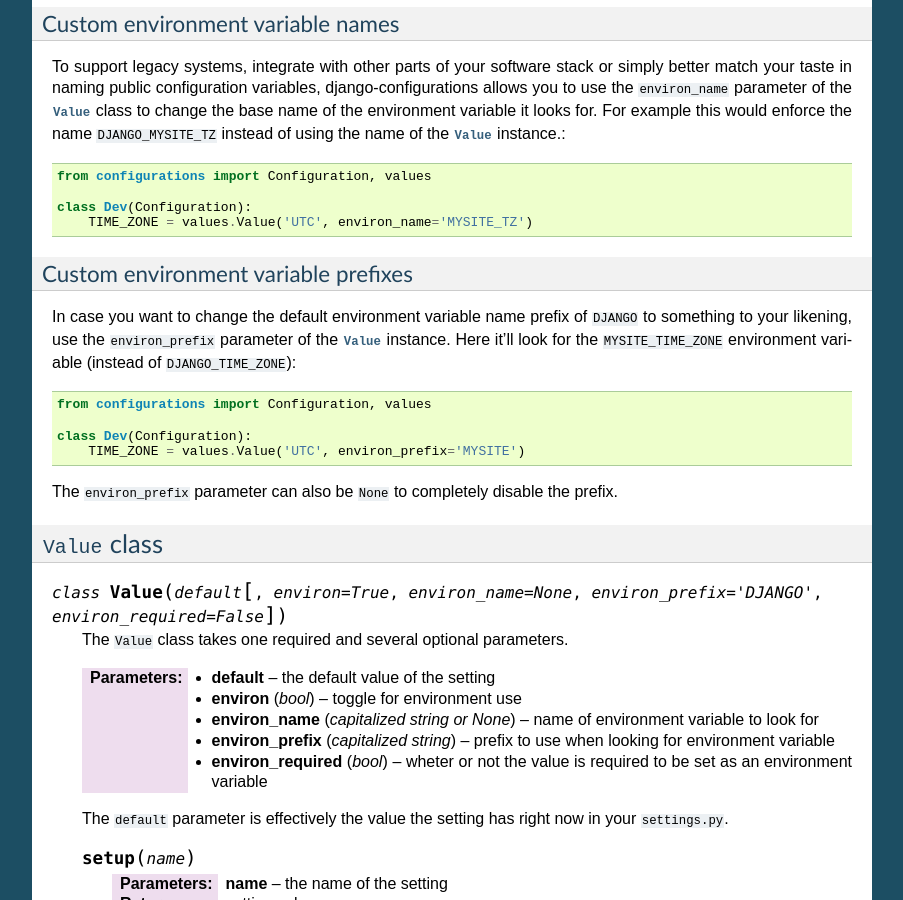
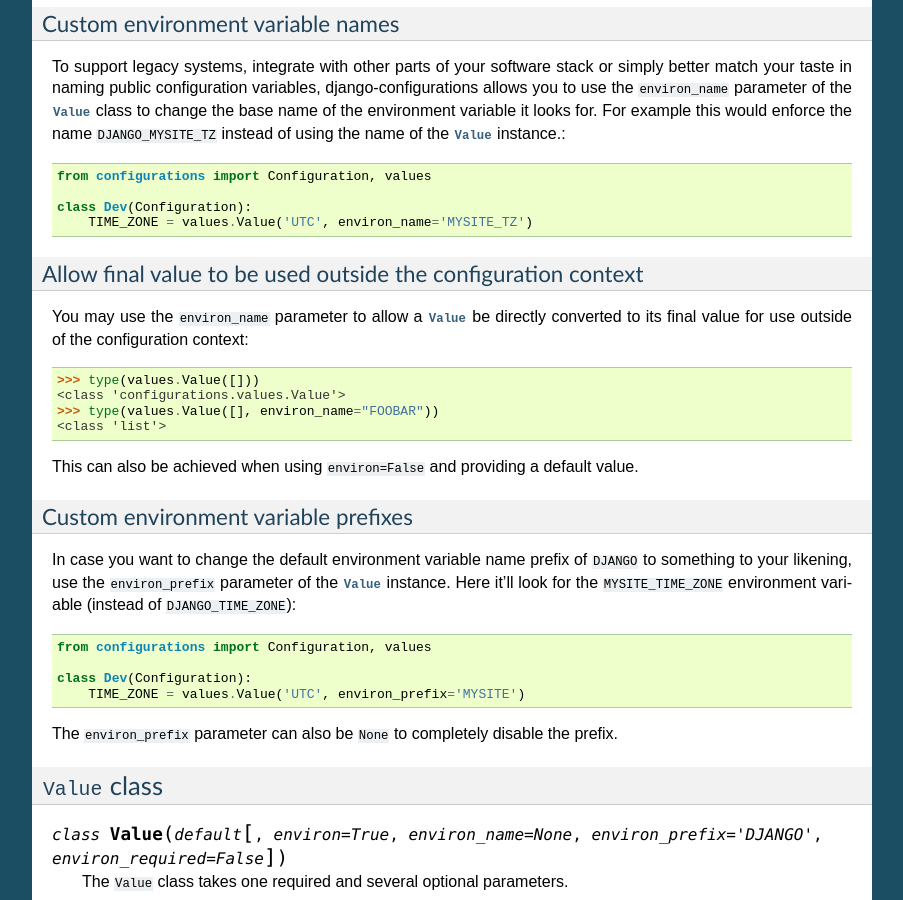
Before and after one commit to jazzband/django-configurations, a Sphinx documentation site: the page built from docs/values.rst, in a window 1280 px wide and 900 px high, scrolled down 1620 px. Shown: the whole window, without its empty margins (198-1101 px from the left). Built offline with Sphinx 7.4.7, drawn with Linux system fonts in a browser that asks for light colours; some of the changed text lies outside the part shown.

Commit message:
Add note for final value forcing
Closes https://github.com/jazzband/django-configurations/issues/173

```diff
--- a/docs/values.rst
+++ b/docs/values.rst
@@ -119,6 +119,21 @@
 
     class Dev(Configuration):
         TIME_ZONE = values.Value('UTC', environ_name='MYSITE_TZ')
+
+Allow final value to be used outside the configuration context
+^^^^^^^^^^^^^^^^^^^^^^^^^^^^^^^^^^^^^^^^^^^^^^^^^^^^^^^^^^^^^^
+
+You may use the ``environ_name`` parameter to allow a :class:`~Value` be
+directly converted to its final value for use outside of the configuration
+context::
+
+    >>> type(values.Value([]))
+    <class 'configurations.values.Value'>
+    >>> type(values.Value([], environ_name="FOOBAR"))
+    <class 'list'>
+
+This can also be achieved when using ``environ=False`` and providing a
+default value.
 
 Custom environment variable prefixes
 ^^^^^^^^^^^^^^^^^^^^^^^^^^^^^^^^^^^^
```
